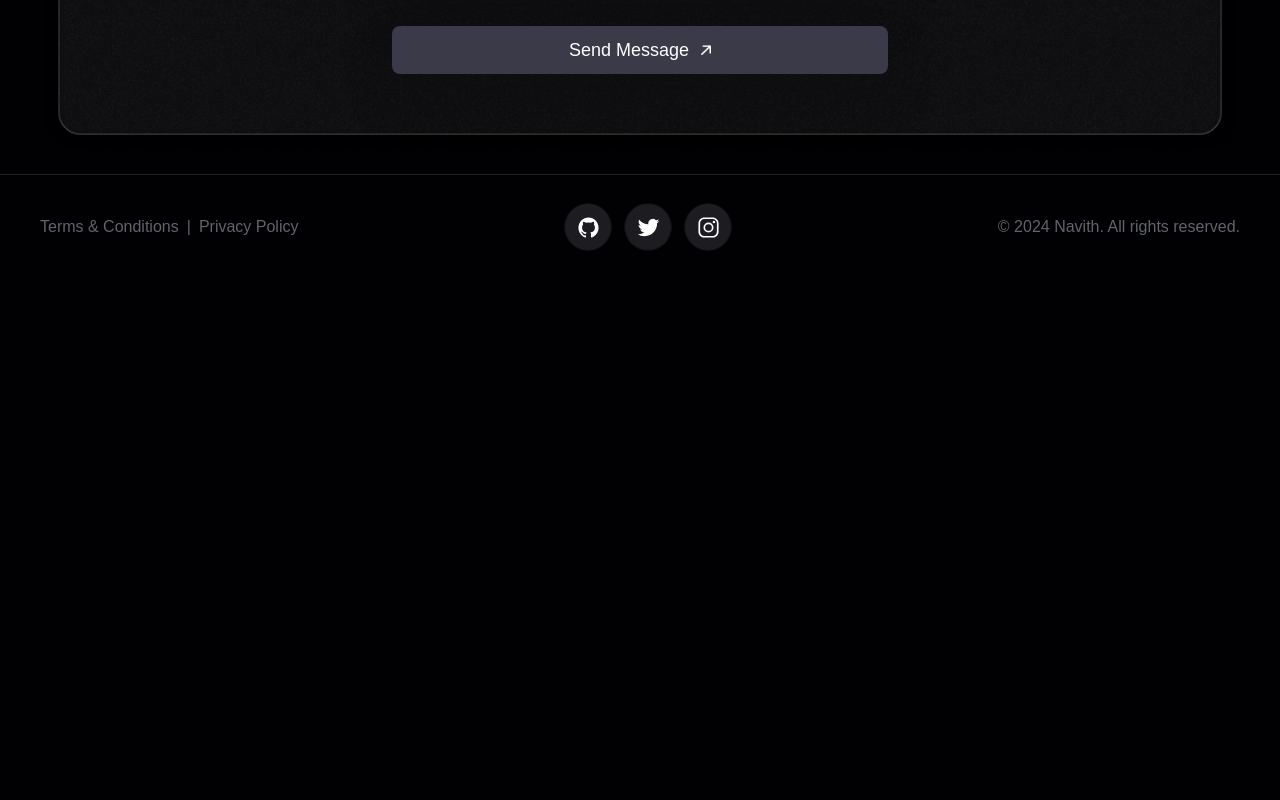
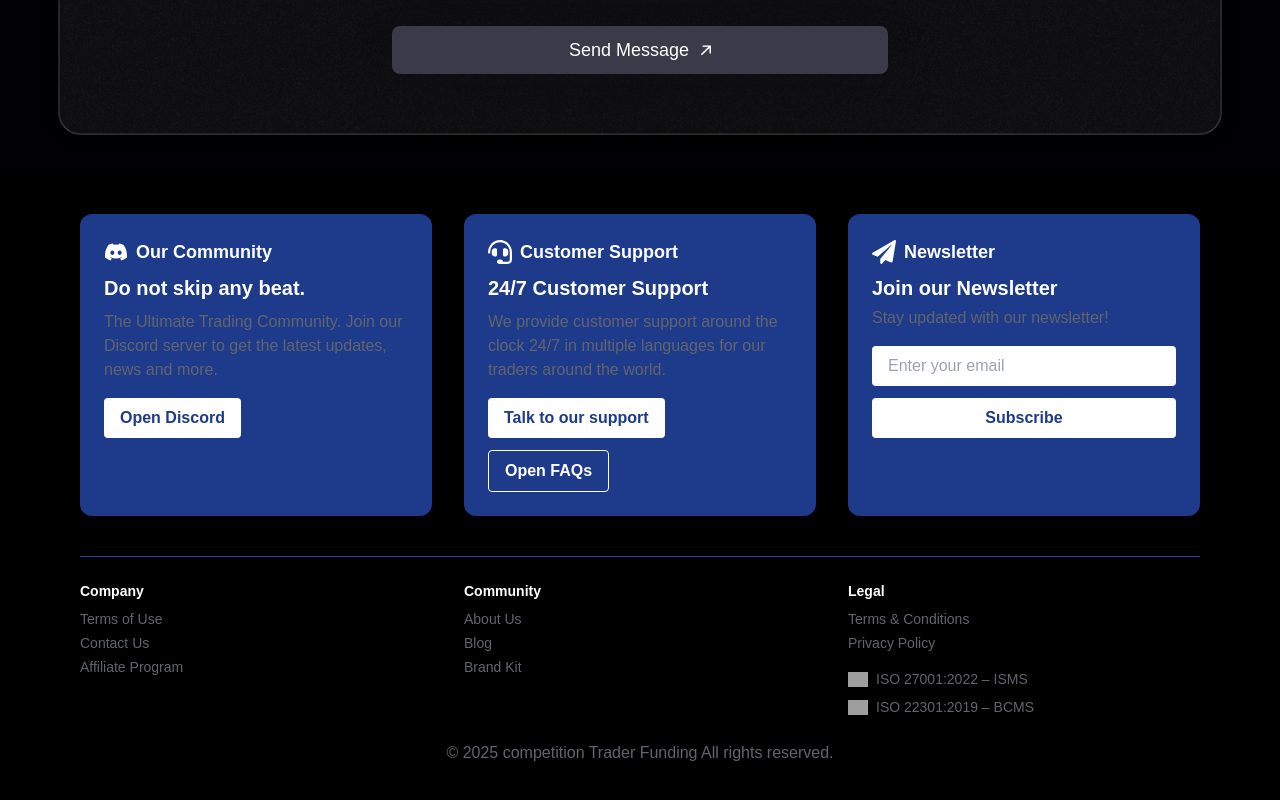
Before and after one commit to Navith7777/ctf-site, a React (Vite) app: page / in a window 1280 px wide. Shown: the part 2980-3780 px from the top of the page. Before the commit the page ends 3243 px from the top, so only its background shows below. Built offline with nearby package versions, Linux system fonts and the light colour scheme; no server answers; grey boxes are pictures that could not be loaded; a web font is replaced by a local one.

Commit message:
Update Footer.jsx

```diff
--- a/src/sections/Footer.jsx
+++ b/src/sections/Footer.jsx
@@ -1,25 +1,109 @@
+import { FaDiscord, FaHeadset, FaPaperPlane } from "react-icons/fa";
+
 const Footer = () => {
   return (
-    <footer className="c-space pt-7 pb-3 border-t border-black-300 flex justify-between items-center flex-wrap gap-5">
-      <div className="text-white-500 flex gap-2">
-        <p>Terms & Conditions</p>
-        <p>|</p>
-        <p>Privacy Policy</p>
-      </div>
+    <footer className="bg-black text-white py-10 px-5 md:px-20">
+      <div className="grid md:grid-cols-3 gap-8 pb-10">
+        {/* Our Community */}
+        <div className="bg-blue-900 rounded-xl p-6">
+          <div className="flex items-center gap-2 text-lg font-semibold mb-2">
+            <FaDiscord className="text-2xl" />
+            <span>Our Community</span>
+          </div>
+          <h3 className="text-xl font-semibold mb-2">Do not skip any beat.</h3>
+          <p className="text-white-500 mb-4">
+            The Ultimate Trading Community. Join our Discord server to get the latest updates, news and more.
+          </p>
+          <button className="bg-white text-blue-900 px-4 py-2 rounded font-semibold hover:bg-gray-200">
+            Open Discord
+          </button>
+        </div>
 
-      <div className="flex gap-3">
-        <div className="social-icon">
-          <img src="/assets/github.svg" alt="github" className="w-1/2 h-1/2" />
+        {/* Customer Support */}
+        <div className="bg-blue-900 rounded-xl p-6">
+          <div className="flex items-center gap-2 text-lg font-semibold mb-2">
+            <FaHeadset className="text-2xl" />
+            <span>Customer Support</span>
+          </div>
+          <h3 className="text-xl font-semibold mb-2">24/7 Customer Support</h3>
+          <p className="text-white-500 mb-4">
+            We provide customer support around the clock 24/7 in multiple languages for our traders around the world.
+          </p>
+          <div className="flex gap-3 flex-wrap">
+            <button className="bg-white text-blue-900 px-4 py-2 rounded font-semibold hover:bg-gray-200">
+              Talk to our support
+            </button>
+            <button className="bg-transparent border border-white text-white px-4 py-2 rounded font-semibold hover:bg-white hover:text-blue-900">
+              Open FAQs
+            </button>
+          </div>
         </div>
-        <div className="social-icon">
-          <img src="/assets/twitter.svg" alt="twitter" className="w-1/2 h-1/2" />
-        </div>
-        <div className="social-icon">
-          <img src="/assets/instagram.svg" alt="instagram" className="w-1/2 h-1/2" />
+
+        {/* Newsletter */}
+        <div className="bg-blue-900 rounded-xl p-6">
+          <div className="flex items-center gap-2 text-lg font-semibold mb-2">
+            <FaPaperPlane className="text-2xl" />
+            <span>Newsletter</span>
+          </div>
+          <h3 className="text-xl font-semibold mb-1">Join our Newsletter</h3>
+          <p className="text-white-500 mb-4">Stay updated with our newsletter!</p>
+          <input
+            type="email"
+            placeholder="Enter your email"
+            className="w-full px-4 py-2 mb-3 rounded outline-none text-black"
+          />
+          <button className="bg-white text-blue-900 px-4 py-2 rounded font-semibold w-full hover:bg-gray-200">
+            Subscribe
+          </button>
         </div>
       </div>
 
-      <p className="text-white-500">© 2024 Navith. All rights reserved.</p>
+      {/* Bottom Section */}
+      <div className="border-t border-blue-800 pt-6 grid md:grid-cols-3 gap-8 text-white-500 text-sm">
+        {/* Company Links */}
+        <div>
+          <h4 className="font-semibold text-white mb-2">Company</h4>
+          <ul className="space-y-1">
+            <li>Terms of Use</li>
+            <li>Contact Us</li>
+            <li>Affiliate Program</li>
+          </ul>
+        </div>
+
+        {/* Community Links */}
+        <div>
+          <h4 className="font-semibold text-white mb-2">Community</h4>
+          <ul className="space-y-1">
+            <li>About Us</li>
+            <li>Blog</li>
+            <li>Brand Kit</li>
+          </ul>
+        </div>
+
+        {/* Legal & Certifications */}
+        <div>
+          <h4 className="font-semibold text-white mb-2">Legal</h4>
+          <ul className="space-y-1">
+            <li>Terms & Conditions</li>
+            <li>Privacy Policy</li>
+          </ul>
+          <div className="mt-4 space-y-2">
+            <p className="flex items-center gap-2">
+              <img src="/assets/iso.jpeg" alt="ISO" className="w-5" />
+              ISO 27001:2022 – ISMS
+            </p>
+            <p className="flex items-center gap-2">
+              <img src="/assets/iso.jpeg" alt="ISO" className="w-5" />
+              ISO 22301:2019 – BCMS
+            </p>
+          </div>
+        </div>
+      </div>
+
+      {/* Copyright */}
+      <div className="text-center mt-6 text-white-500">
+        © 2025 competition Trader Funding All rights reserved.
+      </div>
     </footer>
   );
 };
```
